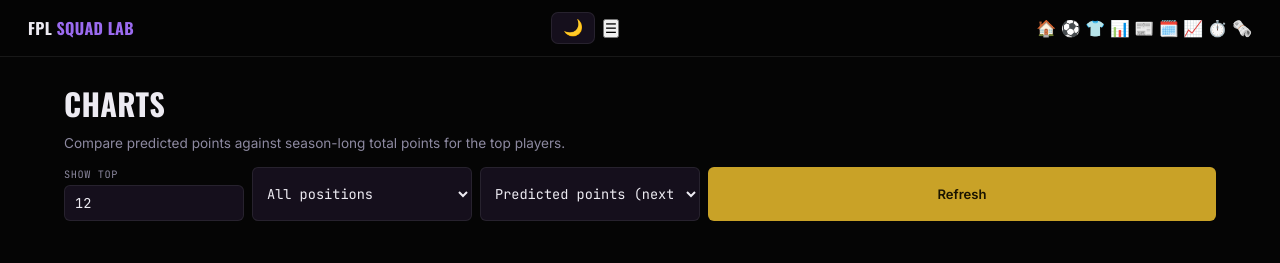
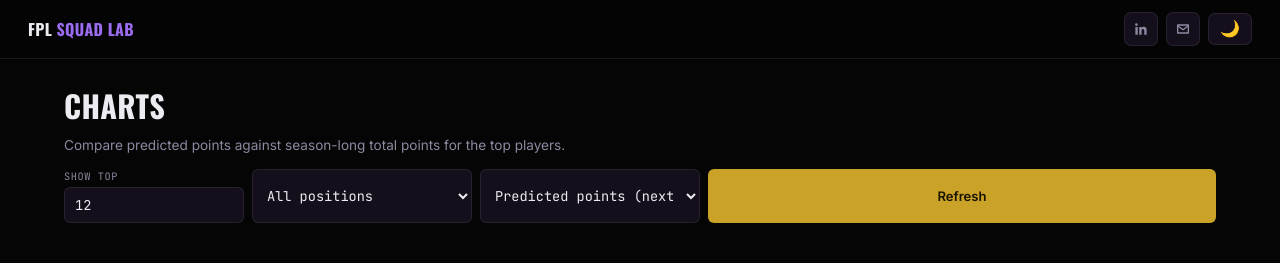
Before and after one commit to Avadhut2007/FPL, a Flask app: page /chart in a window 1280 px wide. Shown: the top 263 px of the page. Run offline with Flask 3, Linux system fonts and the light colour scheme.

Commit message:
Remove navigation links from base.html
Removed navigation links from the navbar.

```diff
--- a/templates/base.html
+++ b/templates/base.html
@@ -22,19 +22,13 @@
 <nav class="navbar">
   <a href="/" class="nav-brand">FPL <span class="accent">Squad Lab</span></a>
   <div class="nav-right">
+    <a href="https://www.linkedin.com/in/avadhut-chavan-5094333ab/" class="nav-contact-link" target="_blank" rel="noopener" title="Contact Me">
+      <svg viewBox="0 0 24 24" fill="currentColor"><path d="M20.45 20.45h-3.56v-5.57c0-1.33-.02-3.04-1.85-3.04-1.85 0-2.14 1.45-2.14 2.94v5.67H9.35V9h3.41v1.56h.05c.48-.9 1.63-1.85 3.36-1.85 3.6 0 4.27 2.37 4.27 5.45v6.29zM5.34 7.43a2.07 2.07 0 1 1 0-4.13 2.07 2.07 0 0 1 0 4.13zM7.12 20.45H3.56V9h3.56v11.45z"/></svg>
+    </a>
+    <a href="mailto:avadhutchavan2007@gmail.com" class="nav-contact-link" title="Email">
+      <svg viewBox="0 0 24 24" fill="none" stroke="currentColor" stroke-width="2" stroke-linecap="round" stroke-linejoin="round"><path d="M4 6h16v12H4z"/><path d="m4 7 8 6 8-6"/></svg>
+    </a>
     <button class="theme-toggle" id="theme-toggle" title="Toggle light/dark theme">🌙</button>
-    <button class="nav-toggle" id="nav-toggle" aria-label="Toggle navigation">☰</button>
-  </div>
-  <div class="nav-links" id="nav-links">
-    <a href="/" class="{{ 'active' if active == 'home' else '' }}" title="Home">🏠</a>
-    <a href="/squad" class="{{ 'active' if active == 'squad' else '' }}" title="Squad Builder">⚽</a>
-    <a href="/your-team" class="{{ 'active' if active == 'your-team' else '' }}" title="Your Team">👕</a>
-    <a href="/chart" class="{{ 'active' if active == 'chart' else '' }}" title="Charts">📊</a>
-    <a href="/news" class="{{ 'active' if active == 'news' else '' }}" title="Player News">📰</a>
-    <a href="/fixtures" class="{{ 'active' if active == 'fixtures' else '' }}" title="Fixtures">🗓️</a>
-    <a href="/history" class="{{ 'active' if active == 'history' else '' }}" title="Past Performance">📈</a>
-    <a href="/live-scores" class="{{ 'active' if active == 'live-scores' else '' }}" title="Live Scores">⏱️</a>
-    <a href="/transfer-news" class="{{ 'active' if active == 'transfer-news' else '' }}" title="Transfer News">🗞️</a>
   </div>
 </nav>
 
```
